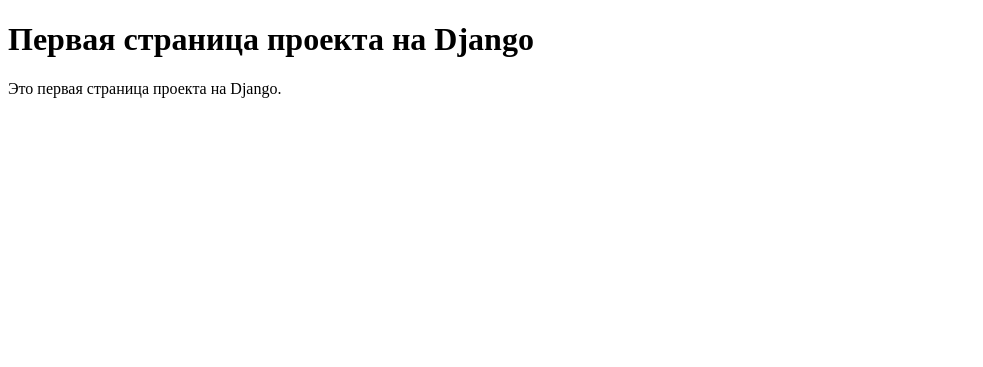
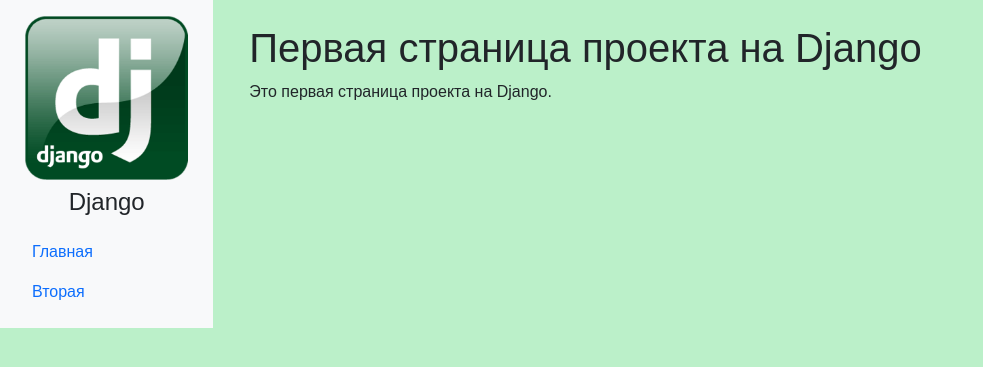
Before and after one commit to janisfs/DJ02-Django-app-hw, a Django app: page / in a window 1280 px wide. Shown: the top 367 px of the page, without its empty margins (0-983 px from the left). Run offline with Django 5.2, Linux system fonts and the light colour scheme.

Commit message:
add new code

```diff
--- /dev/null
+++ b/my_web_app/myapp/static/myapp/css/style.css
@@ -0,0 +1,19 @@
+body {
+    background-color: #bbf0c9;
+    font-family: Arial, sans-serif;
+}
+
+aside {
+  float: left;
+  width: 20%; /* ширина блока aside */
+}
+
+main {
+  float: right;
+  width: 80%; /* ширина блока main */
+}
+
+aside img {
+  width: 90%; /* ширина картинки в 90% от ширины блока aside */
+  height: auto;
+}
--- a/my_web_app/myapp/templates/myapp/layout.html
+++ b/my_web_app/myapp/templates/myapp/layout.html
@@ -1,14 +1,45 @@
+{% load static %}
 <!DOCTYPE html>
 <html lang="en">
 <head>
-  <meta charset="UTF-8">
-  {% block title %}
-    <title>Мой приложение на Django</title>
-  {% endblock %}
+    <meta charset="UTF-8">
+    <meta name="viewport" content="width=device-width, initial-scale=1">
+    <title>Title</title>
+    <!-- Подключаем Bootstrap -->
+    <link href="https://cdn.jsdelivr.net/npm/bootstrap@5.3.1/dist/css/bootstrap.min.css" rel="stylesheet">
+  <link rel="stylesheet" type="text/css" href="{% static 'myapp/css/style.css' %}">
 </head>
 <body>
-  {% block content %}
+    <div class="container-fluid">
+        <div class="row">
+            <!-- Sidebar -->
+            <aside class="col-md-3 col-lg-2 bg-light p-3">
+                <div class="text-center mb-3">
+                    <img src="{% static 'myapp/img/dj_logo.png' %}" alt="dj_logo">
+                    <h4 class="mt-2">Django</h4>
+                </div>
+                <ul class="nav flex-column">
+                    <li class="nav-item">
+                        <a class="nav-link active" href="{% url 'index' %}">Главная</a>
+                    </li>
+                    <li class="nav-item">
+                        <a class="nav-link" href="{% url 'new' %}">Вторая</a>
+                    </li>
+                </ul>
+            </aside>
 
-  {% endblock %}
+            <!-- Main Content -->
+            <main class="col-md-9 col-lg-10 p-4">
+                <div class="container">
+                    {% block content %}
+                    <!-- Контент страницы будет здесь -->
+                    {% endblock %}
+                </div>
+            </main>
+        </div>
+    </div>
+
+    <!-- Подключаем Bootstrap JS (необязательно, если не используете интерактивные компоненты) -->
+    <script src="https://cdn.jsdelivr.net/npm/bootstrap@5.3.1/dist/js/bootstrap.bundle.min.js"></script>
 </body>
 </html>
--- /dev/null
+++ b/my_web_app/myapp/templates/myapp/nav.html
@@ -0,0 +1,5 @@
+<ul>
+    <li><a href="{% url 'index' %}">Главная</a></li>
+    <li><a href="{% url 'new' %}">Вторая</a></li>
+</ul>
+# в текущей версии не используется
--- a/my_web_app/myapp/urls.py
+++ b/my_web_app/myapp/urls.py
@@ -1,7 +1,9 @@
+from django.conf import settings
+from django.conf.urls.static import static
 from django.urls import path
 from . import views
 
 urlpatterns = [
     path('', views.index, name='index'),
     path('new/', views.new, name='new'),
-]
+] + static(settings.STATIC_URL, document_root=settings.STATIC_ROOT)
```
Also changed, not shown: my_web_app/myapp/static/myapp/img/dj_logo.png (added).
